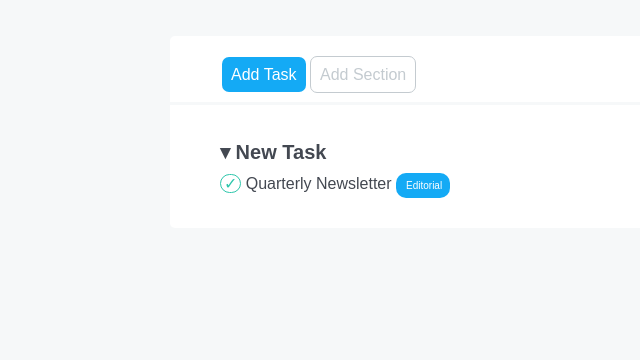
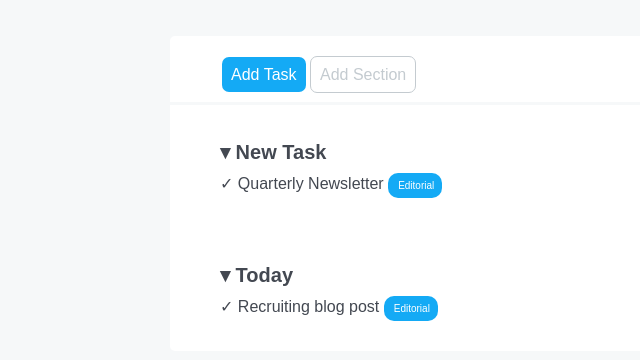
Before and after one commit to alemalagni/html-css-toboolist, a plain HTML site: page index.html in a window 1280 px wide. Shown: the part 82-442 px from the top of the page, without its empty margins (0-640 px from the left). Drawn offline with Linux system fonts and the light colour scheme.

Commit message:
feat: Today

```diff
--- a/index.html
+++ b/index.html
@@ -33,8 +33,17 @@
         <!--- New Task-->
         <div class="elenco">
             <div class="new"><span>&#9662; New Task</span></div>
-                <span class="check">&check;</span>
+                <span class="spana" id="check">&check;</span>
                 <span>Quarterly Newsletter</span>
+                <span id="editorial" class="spanb">Editorial</span>
+            </div>
+        </div>
+
+        <!-- Today -->
+        <div class="elenco">
+            <div class="new"><span>&#9662; Today</span></div>
+                <span class="spana" id="check">&check;</span>
+                <span>Recruiting blog post</span>
                 <span id="editorial" class="spanb">Editorial</span>
             </div>
         </div>
```
